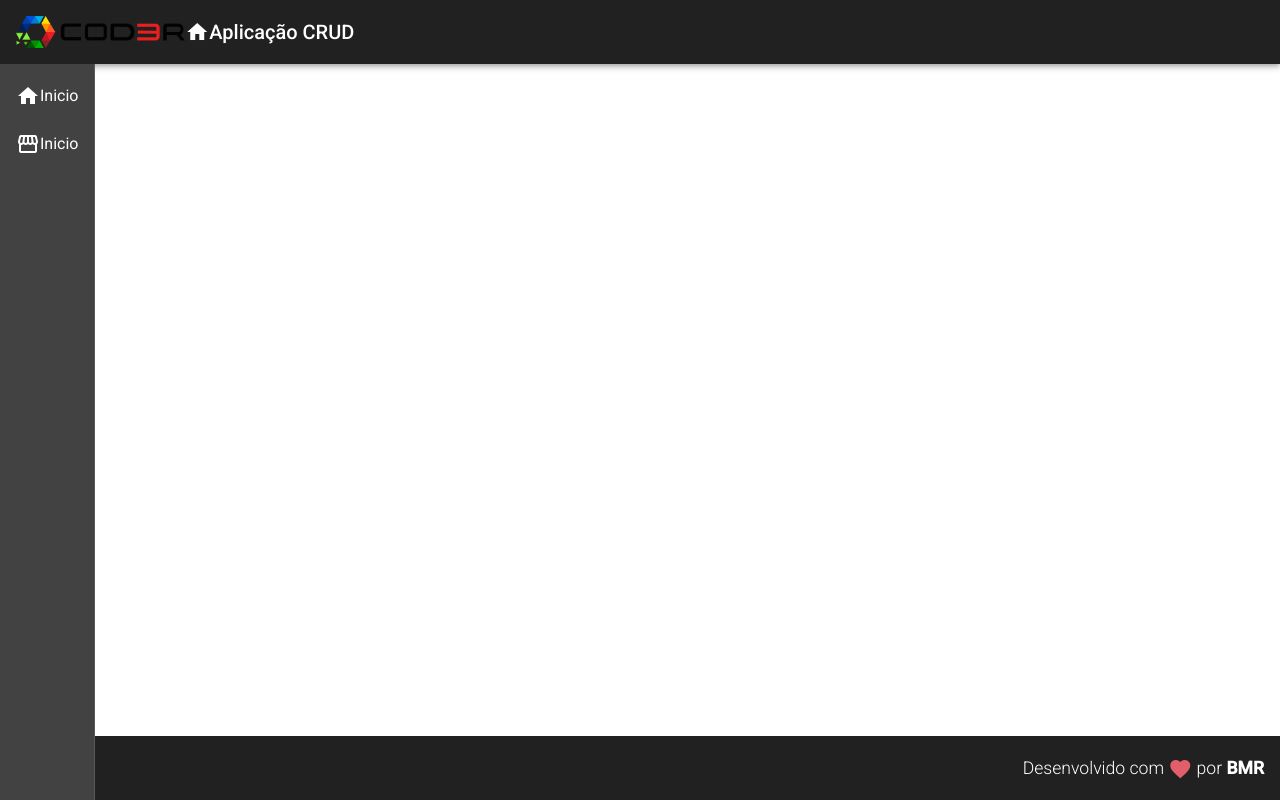
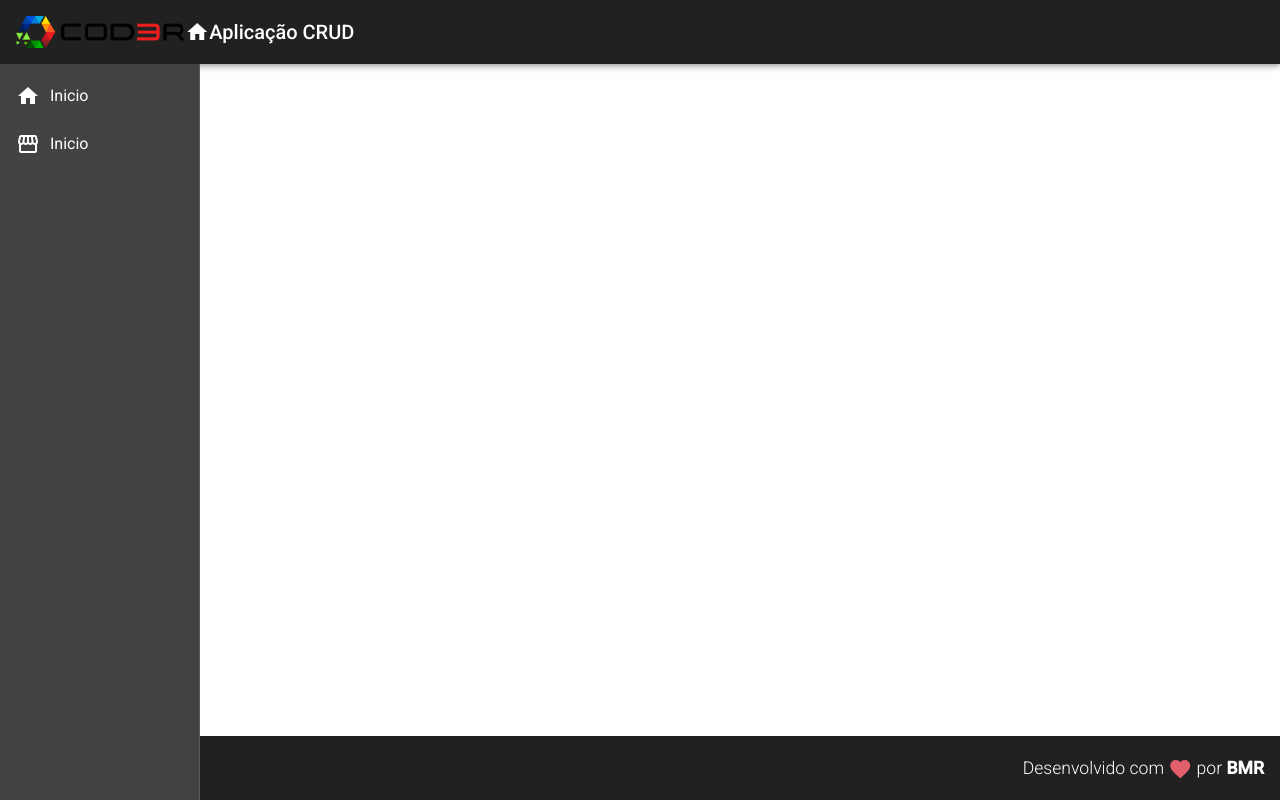
Before and after one commit to devBernardo-Mendes/Crud-Angular, an Angular app in the folder frontend/: page / in a window 1280 px wide. Built offline with nearby package versions, Linux system fonts and the light colour scheme.

Commit message:
feat: :art: Style nav
Styled the nav to suit the application

```diff
--- a/frontend/src/app/components/template/nav/nav.component.css
+++ b/frontend/src/app/components/template/nav/nav.component.css
@@ -0,0 +1,11 @@
+.sidenav{
+    width:200px;
+}
+
+.sidenav a {
+    color: #FFF;
+}
+
+.sidenav i{
+    padding-right: 10px;
+}
```
